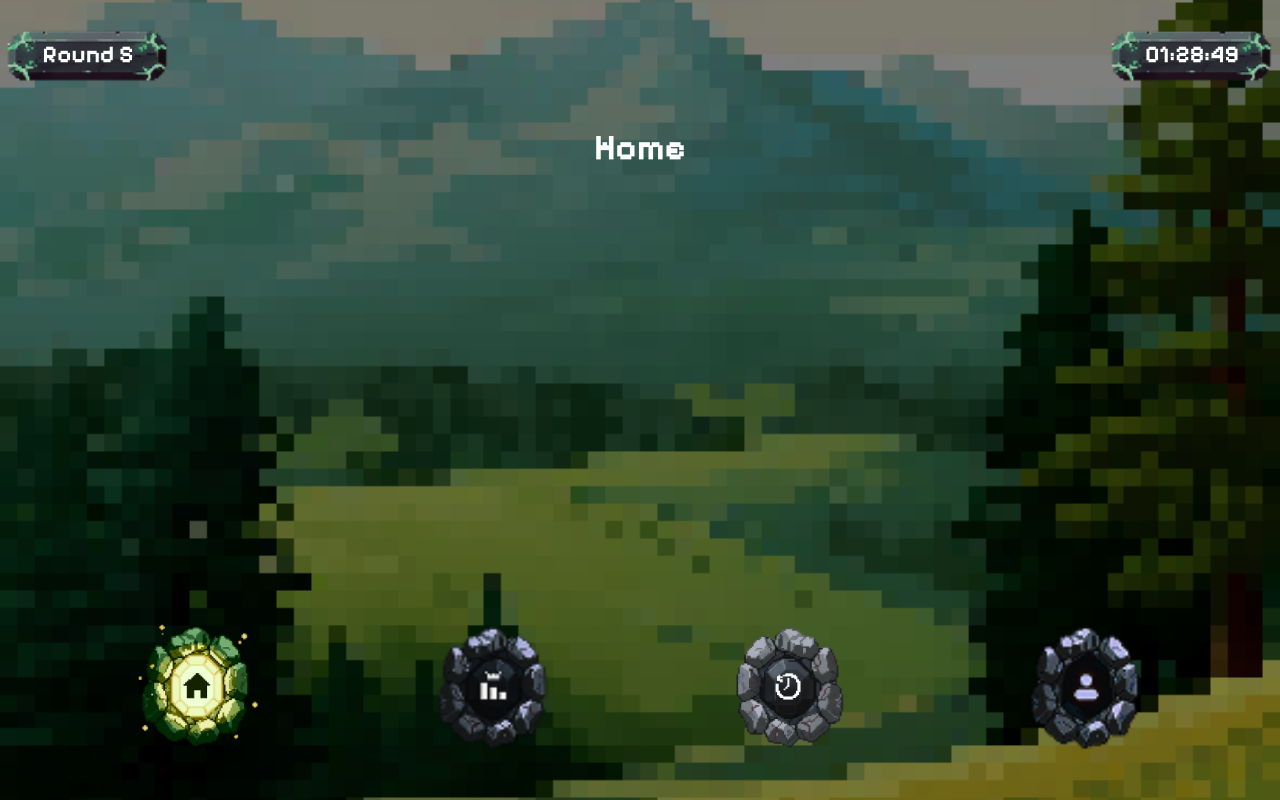
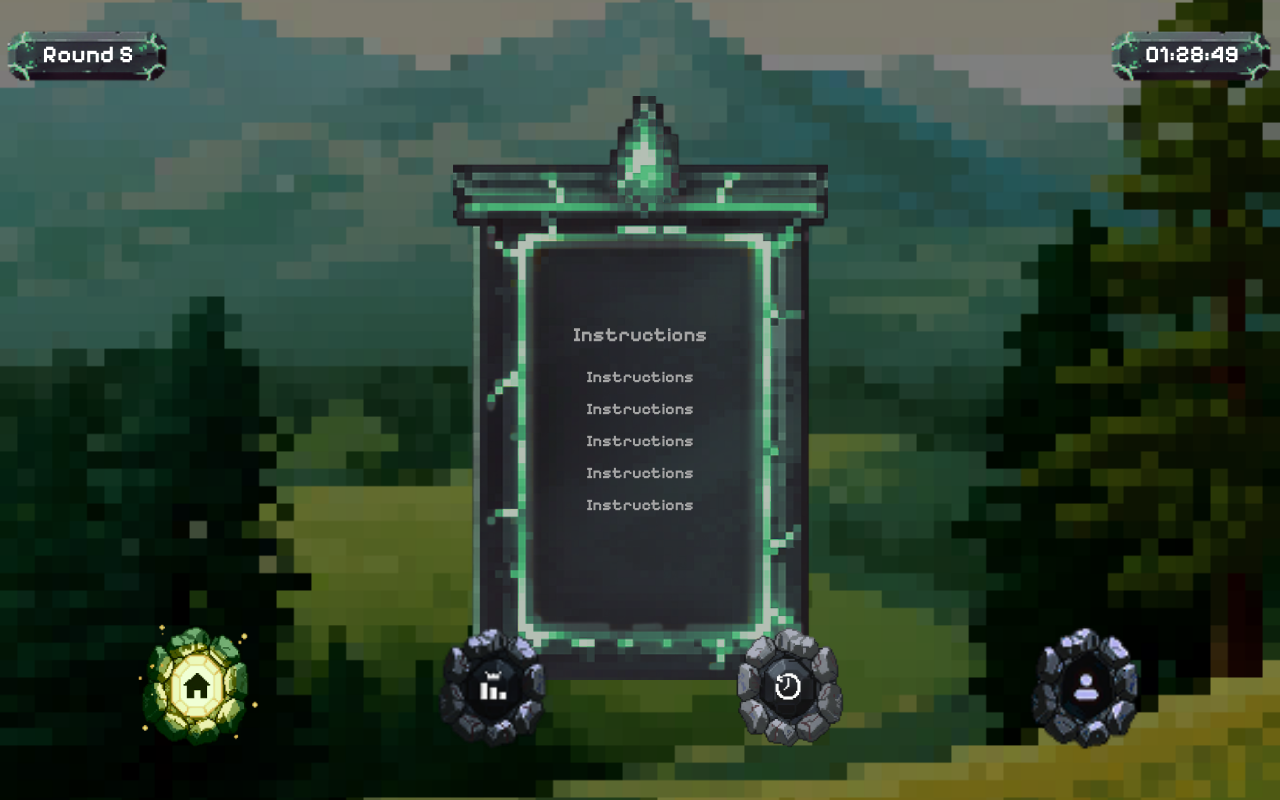
Before and after one commit to CodeChefVIT/clueminati-2025, a Next.js app: page / in a window 1280 px wide. Built offline with nearby package versions, Linux system fonts and the light colour scheme.

Commit message:
feat: add instructions-page

```diff
--- a/src/components/Home.tsx
+++ b/src/components/Home.tsx
@@ -1,11 +1,26 @@
-
 "use client";
 
 export default function Home() {
   return (
-    <div className="w-full flex flex-col items-center justify-start text-white min-h-[calc(100vh-7rem)] p-8 sm:p-12">
-      <h1 className="text-3xl sm:text-4xl font-bold mb-6">Home</h1>
+    <div className="w-full flex flex-col items-center justify-start text-white min-h-screen p-4">
+      <div className="relative w-[100%] max-w-md bg-center bg-contain bg-no-repeat flex flex-col items-center justify-center text-white aspect-[3/4]"
+        style={{ backgroundImage: "url('/assets/instructions_bg.svg')" }}
+      >
+        <h2 className="text-lg sm:text-xl font-bold mb-4 mt-12 text-[#A5A5A5]">Instructions</h2>
 
+        <ul className="space-y-2 text-center text-[#A5A5A5] text-sm sm:text-base">
+          <li>Instructions</li>
+          <li>Instructions</li>
+          <li>Instructions</li>
+          <li>Instructions</li>
+          <li>Instructions</li>
+        </ul>
+      </div>
+
+      <div
+        className="mt-6 w-[60%] max-w-xs h-23 bg-center bg-contain bg-no-repeat flex items-center justify-center text-white font-bold tracking-wide cursor-pointer"
+        style={{ backgroundImage: "url('/assets/proceed.svg')" }}
+      />
     </div>
   );
 }
```
Also changed, not shown: public/assets/instructions_bg.svg (added), public/assets/proceed.svg (added).
